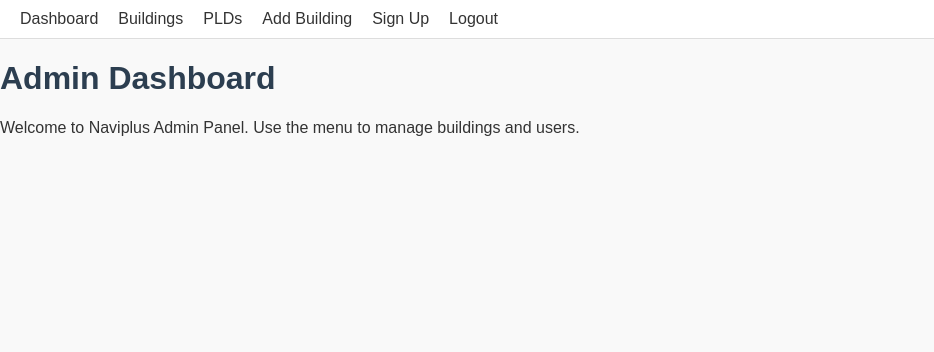
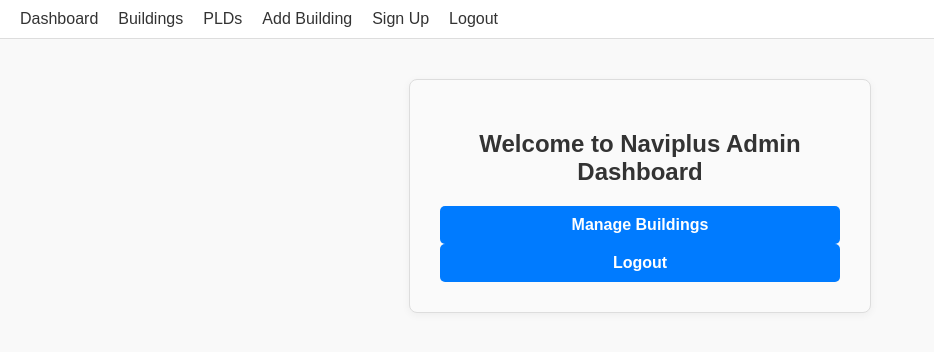
Before and after one commit to DUNCORIR/Naviplus, a React (Create React App) app in the folder admin-frontend/: page /dashboard in a window 1280 px wide. Shown: the top 352 px of the page, without its empty margins (0-934 px from the left). Built offline with nearby package versions, Linux system fonts and the light colour scheme.

Commit message:
Styled Dashboard using shared Form.css and added navigation buttons

```diff
--- a/admin-frontend/src/pages/Dashboard.jsx
+++ b/admin-frontend/src/pages/Dashboard.jsx
@@ -1,15 +1,36 @@
 // =========================
 // File: src/pages/Dashboard.jsx
-// Description: Admin dashboard home displaying building summary and navigation options.
+// Description: Simple admin dashboard with links to building management.
 // =========================
 
 import React from 'react';
+import { useNavigate } from 'react-router-dom';
+import '../styles/Form.css';
 
 function Dashboard() {
+  const navigate = useNavigate();
+
+  const handleLogout = () => {
+    localStorage.removeItem('token');
+    navigate('/login');
+  };
+
   return (
-    <div>
-      <h1>Admin Dashboard</h1> {/* Main page heading */}
-      <p>Welcome to Naviplus Admin Panel. Use the menu to manage buildings and users.</p>
+    <div className="form-container">
+      <h2>Welcome to Naviplus Admin Dashboard</h2>
+
+      <div className="dashboard-links">
+        <button
+          className="form-button"
+          style={{ marginRight: '10px' }}
+          onClick={() => navigate('/buildings')}
+        >
+          Manage Buildings
+        </button>
+        <button className="form-button" onClick={handleLogout}>
+          Logout
+        </button>
+      </div>
     </div>
   );
 }
```
